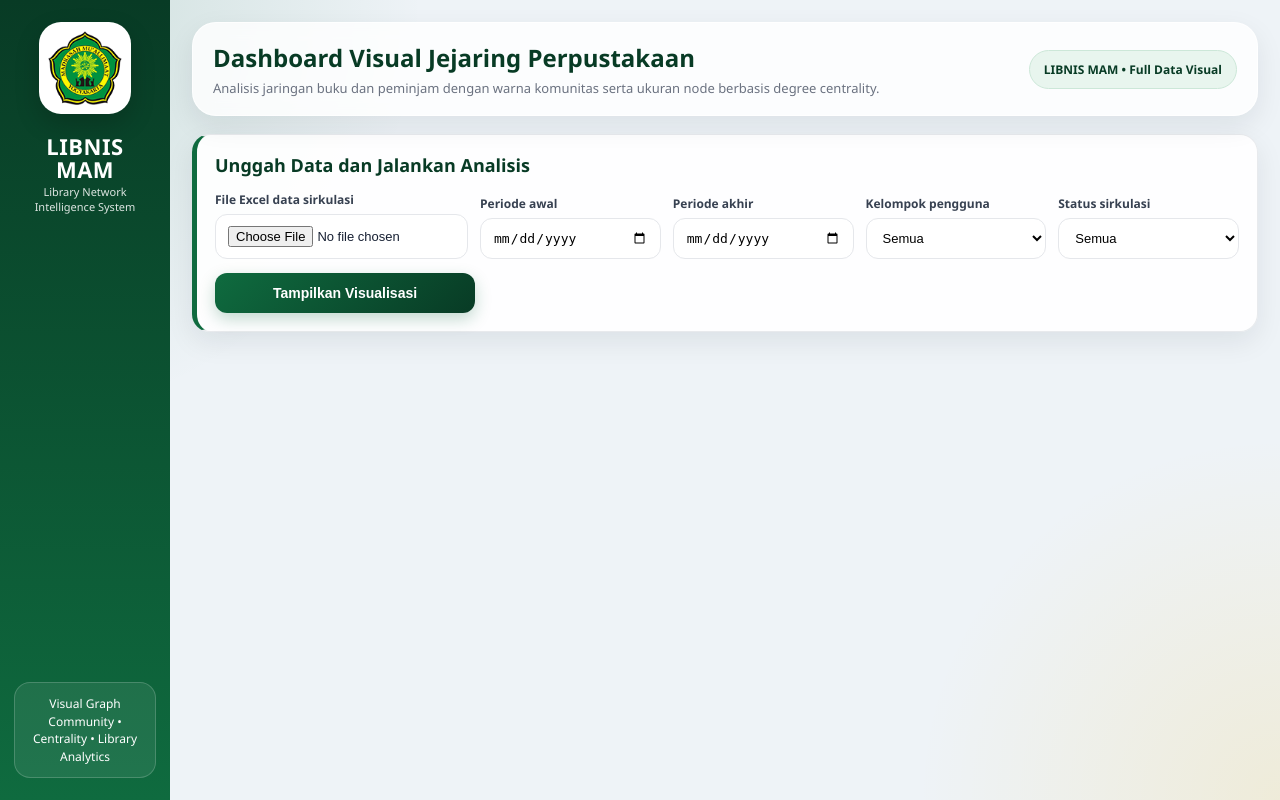
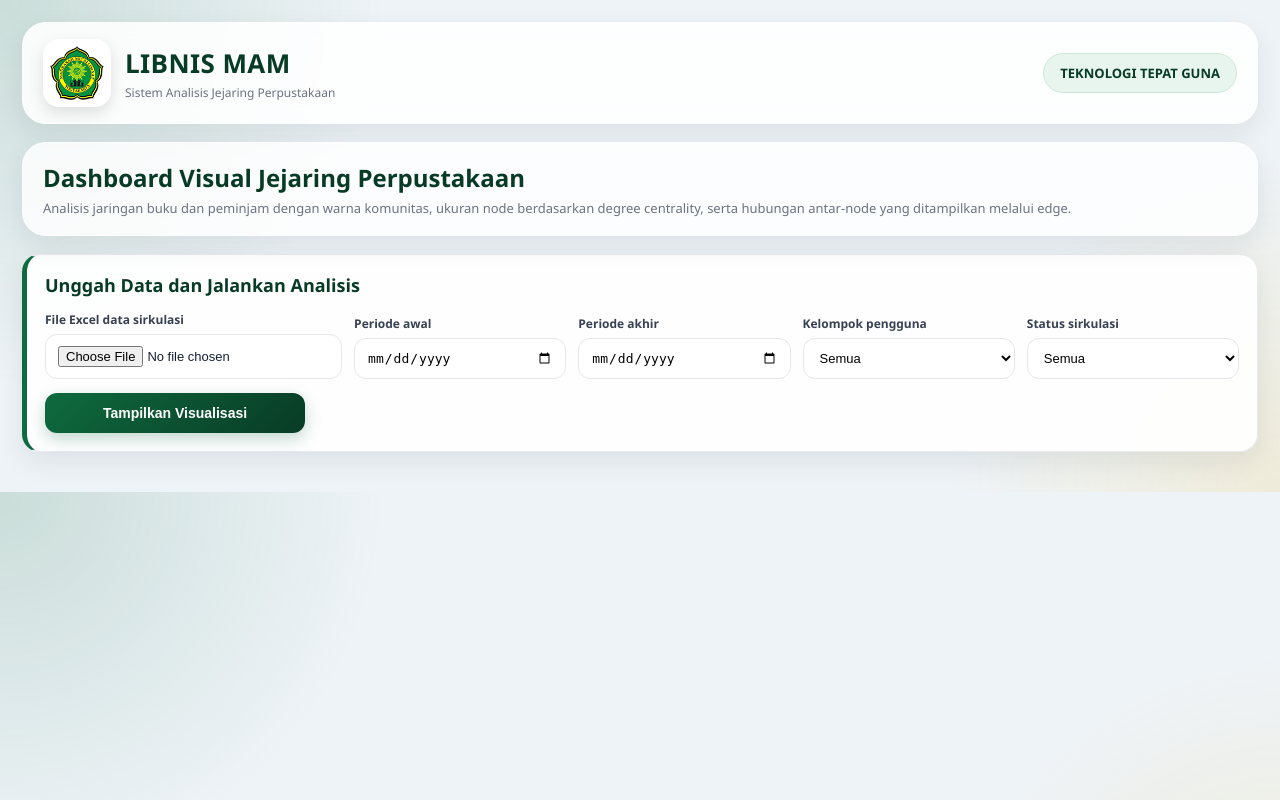
Before and after one commit to Fhyzan/libnis-Mualimat_dev, a Flask app: page / in a window 1280 px wide. Run offline with Flask 2, Linux system fonts and the light colour scheme.

Commit message:
Update templates/index.html

```diff
--- a/templates/index.html
+++ b/templates/index.html
@@ -37,70 +38,69 @@
             color: var(--text);
         }
 
-        .layout {
-            display: grid;
-            grid-template-columns: 170px minmax(0, 1fr);
-            min-height: 100vh;
-        }
-
-        .sidebar {
-            background: linear-gradient(180deg, var(--primary-dark), var(--primary));
-            color: white;
-            padding: 22px 14px;
-            position: sticky;
-            top: 0;
-            height: 100vh;
-            display: flex;
-            flex-direction: column;
-            align-items: center;
-            justify-content: space-between;
-            text-align: center;
-        }
-
-        .brand img {
-            width: 92px;
-            height: 92px;
-            object-fit: contain;
-            background: white;
-            border-radius: 22px;
-            padding: 9px;
-            box-shadow: 0 10px 24px rgba(0,0,0,0.18);
-        }
-
-        .brand h1 {
-            margin: 16px 0 4px 0;
-            font-size: 22px;
-            line-height: 1.05;
-            letter-spacing: 0.5px;
-        }
-
-        .brand small {
-            display: block;
-            opacity: 0.86;
-            font-size: 11px;
-            line-height: 1.35;
-        }
-
-        .side-chip {
-            width: 100%;
-            border: 1px solid rgba(255,255,255,0.18);
-            background: rgba(255,255,255,0.08);
-            border-radius: 16px;
-            padding: 12px 8px;
-            font-size: 12px;
-            line-height: 1.45;
-        }
-
         .main {
             min-width: 0;
             padding: 22px;
+            max-width: 1500px;
+            margin: 0 auto;
+        }
+
+        .top-header {
+            display: flex;
+            justify-content: space-between;
+            align-items: center;
+            gap: 18px;
+            background: rgba(255,255,255,0.88);
+            backdrop-filter: blur(10px);
+            border: 1px solid rgba(255,255,255,0.72);
+            border-radius: 24px;
+            box-shadow: var(--shadow);
+            padding: 16px 20px;
+            margin-bottom: 18px;
+        }
+
+        .header-left {
+            display: flex;
+            align-items: center;
+            gap: 14px;
+        }
+
+        .header-left img {
+            width: 68px;
+            height: 68px;
+            object-fit: contain;
+            background: white;
+            border-radius: 16px;
+            padding: 7px;
+            box-shadow: 0 6px 16px rgba(0,0,0,0.12);
+        }
+
+        .header-left h1 {
+            margin: 0;
+            color: var(--primary-dark);
+            font-size: 26px;
+            letter-spacing: 0.4px;
+        }
+
+        .header-left small {
+            display: block;
+            margin-top: 3px;
+            color: var(--muted);
+            font-size: 12px;
+        }
+
+        .header-right {
+            padding: 10px 16px;
+            border-radius: 999px;
+            background: var(--primary-soft);
+            color: var(--primary-dark);
+            border: 1px solid #cce7d8;
+            font-weight: 800;
+            font-size: 13px;
+            white-space: nowrap;
         }
 
         .hero {
-            display: grid;
-            grid-template-columns: minmax(0, 1fr) auto;
-            gap: 16px;
-            align-items: center;
             background: rgba(255,255,255,0.82);
             backdrop-filter: blur(10px);
             border: 1px solid rgba(255,255,255,0.72);
@@ -120,20 +120,6 @@
             margin: 5px 0 0 0;
             color: var(--muted);
             font-size: 13px;
-        }
-
-        .badge {
-            display: inline-flex;
-            align-items: center;
-            gap: 8px;
-            padding: 10px 14px;
-            background: var(--primary-soft);
-            color: var(--primary-dark);
-            border: 1px solid #cce7d8;
-            border-radius: 999px;
-            font-size: 12px;
-            font-weight: 700;
-            white-space: nowrap;
         }
 
         .alert-success, .alert-danger {
@@ -618,28 +582,28 @@
     </div>
 </div>
 
-<div class="layout">
-    <aside class="sidebar">
-        <div class="brand">
+<main class="main">
+
+    <header class="top-header">
+        <div class="header-left">
             <img src="{{ url_for('static', filename='logo.png') }}" alt="Logo LIBNIS MAM">
             <div>
-                <h1>LIBNIS<br>MAM</h1>
-                <small>Library Network Intelligence System</small>
+                <h1>LIBNIS MAM</h1>
+                <small>Sistem Analisis Jejaring Perpustakaan</small>
             </div>
         </div>
-        <div class="side-chip">
-            Visual Graph<br>
-            Community • Centrality • Library Analytics
+
+        <div class="header-right">
+            TEKNOLOGI TEPAT GUNA
         </div>
-    </aside>
+    </header>
 
-    <main class="main">
     <section class="hero">
-            <div>
         <h2>Dashboard Visual Jejaring Perpustakaan</h2>
-                <p>Analisis jaringan buku dan peminjam dengan warna komunitas serta ukuran node berbasis degree centrality.</p>
-            </div>
-            <div class="badge">LIBNIS MAM • Full Data Visual</div>
+        <p>
+            Analisis jaringan buku dan peminjam dengan warna komunitas, ukuran node berdasarkan degree centrality,
+            serta hubungan antar-node yang ditampilkan melalui edge.
+        </p>
     </section>
 
     {% if success %}
@@ -716,63 +680,64 @@
     </section>
 
     <section class="card">
-            <div class="section-eyebrow">Collection and Borrowing Relationship Visualization</div>
-            <h2>Collection and Borrowing Relationship Visualization</h2>
+        <div class="section-eyebrow">Visualisasi Jejaring Koleksi dan Peminjaman</div>
+        <h2>Visualisasi Jejaring Koleksi dan Peminjaman</h2>
         <div class="mini-note">
-                Node color represents detected community. Node size represents degree centrality: larger nodes indicate stronger relationship intensity.
+            Warna node menunjukkan komunitas. Ukuran node menunjukkan degree centrality:
+            semakin besar node, semakin tinggi keterhubungannya. Garis menunjukkan edge atau relasi antar-node.
         </div>
 
         <div class="visual-grid">
             <div class="graph-box">
                 <div class="network-title">
-                        <h3>Collection Relationship Network</h3>
-                        <span class="network-badge">Color = community</span>
+                    <h3>Jejaring Keterkaitan Koleksi</h3>
+                    <span class="network-badge">Warna = komunitas</span>
                 </div>
-                    <img src="{{ url_for('static', filename='graphs/' + book_graph) }}" alt="Collection Relationship Network">
 
-                    <div class="community-legend">
-                        <div class="community-legend-title">Collection community legend</div>
+                <img src="{{ url_for('static', filename='graphs/' + book_graph) }}" alt="Jejaring Keterkaitan Koleksi">
+
+                <div class="community-box">
                     {% if book_community_summary %}
-                        <div class="legend-grid">
+                    <div class="community-grid-color">
                         {% for c in book_community_summary %}
-                            <div class="legend-item">
-                                <span class="legend-dot" style="background: {{ c.color }}"></span>
-                                <div class="legend-meta">
-                                    <strong>Community {{ c.community }} · {{ c.nodes }} nodes</strong>
+                        <div class="community-item">
+                            <span class="community-dot" style="background: {{ c.color }}"></span>
+                            <div class="community-meta">
+                                <strong>Komunitas {{ c.community }} · {{ c.nodes }} node</strong>
                                 <span>{{ c.examples }}</span>
                             </div>
                         </div>
                         {% endfor %}
                     </div>
                     {% else %}
-                        <div class="mini-note">Community legend is not available.</div>
+                    <div class="mini-note">Keterangan komunitas belum tersedia.</div>
                     {% endif %}
                 </div>
             </div>
 
             <div class="graph-box">
                 <div class="network-title">
-                        <h3>User Borrowing Similarity Network</h3>
-                        <span class="network-badge">Size = degree centrality</span>
+                    <h3>Jejaring Kesamaan Peminjaman Anggota</h3>
+                    <span class="network-badge">Ukuran = degree centrality</span>
                 </div>
-                    <img src="{{ url_for('static', filename='graphs/' + member_graph) }}" alt="User Borrowing Similarity Network">
 
-                    <div class="community-legend">
-                        <div class="community-legend-title">User community legend</div>
+                <img src="{{ url_for('static', filename='graphs/' + member_graph) }}" alt="Jejaring Kesamaan Peminjaman Anggota">
+
+                <div class="community-box">
                     {% if member_community_summary %}
-                        <div class="legend-grid">
+                    <div class="community-grid-color">
                         {% for c in member_community_summary %}
-                            <div class="legend-item">
-                                <span class="legend-dot" style="background: {{ c.color }}"></span>
-                                <div class="legend-meta">
-                                    <strong>Community {{ c.community }} · {{ c.nodes }} nodes</strong>
+                        <div class="community-item">
+                            <span class="community-dot" style="background: {{ c.color }}"></span>
+                            <div class="community-meta">
+                                <strong>Komunitas {{ c.community }} · {{ c.nodes }} node</strong>
                                 <span>{{ c.examples }}</span>
                             </div>
                         </div>
                         {% endfor %}
                     </div>
                     {% else %}
-                        <div class="mini-note">Community legend is not available.</div>
+                    <div class="mini-note">Keterangan komunitas belum tersedia.</div>
                     {% endif %}
                 </div>
             </div>
@@ -851,11 +816,12 @@
     </section>
 
     <div class="site-footer">
-            © 2026 Tedy Setiadi • LIBNIS MAM — Library Network Intelligence System
+        © 2026 Tedy Setiadi<br>
+        LIBNIS MAM — Sistem Analisis Jejaring Perpustakaan
     </div>
     {% endif %}
+
 </main>
-</div>
 
 <script>
     const form = document.getElementById("analysisForm");
@@ -867,8 +833,8 @@
     const steps = {{ processing_steps|default([
         'Membaca file Excel...',
         'Membersihkan dan memfilter data...',
-        'Membangun jaringan buku...',
-        'Membangun jaringan peminjam...',
+        'Membangun jejaring koleksi...',
+        'Membangun jejaring peminjam...',
         'Menghitung degree centrality...',
         'Mendeteksi komunitas...',
         'Membuat visualisasi graf...',
@@ -885,7 +851,10 @@
             const timer = setInterval(function () {
                 if (percent < 92) {
                     percent += Math.floor(Math.random() * 7) + 3;
-                    if (percent > 92) percent = 92;
+
+                    if (percent > 92) {
+                        percent = 92;
+                    }
 
                     stepIndex = Math.min(
                         steps.length - 1,
```
Also changed, not shown: other parts of templates/index.html (+37 -58 lines). Lines whose indentation alone changed are shown as unchanged.
